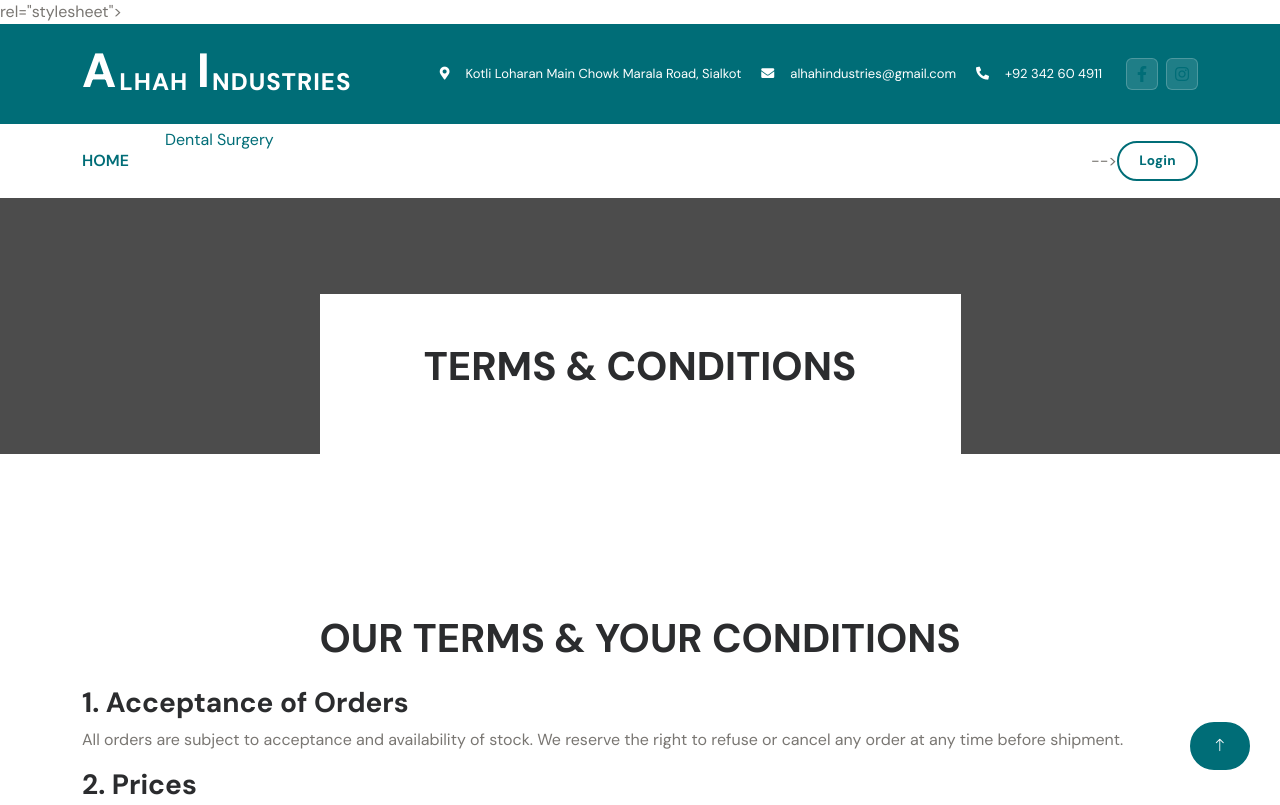
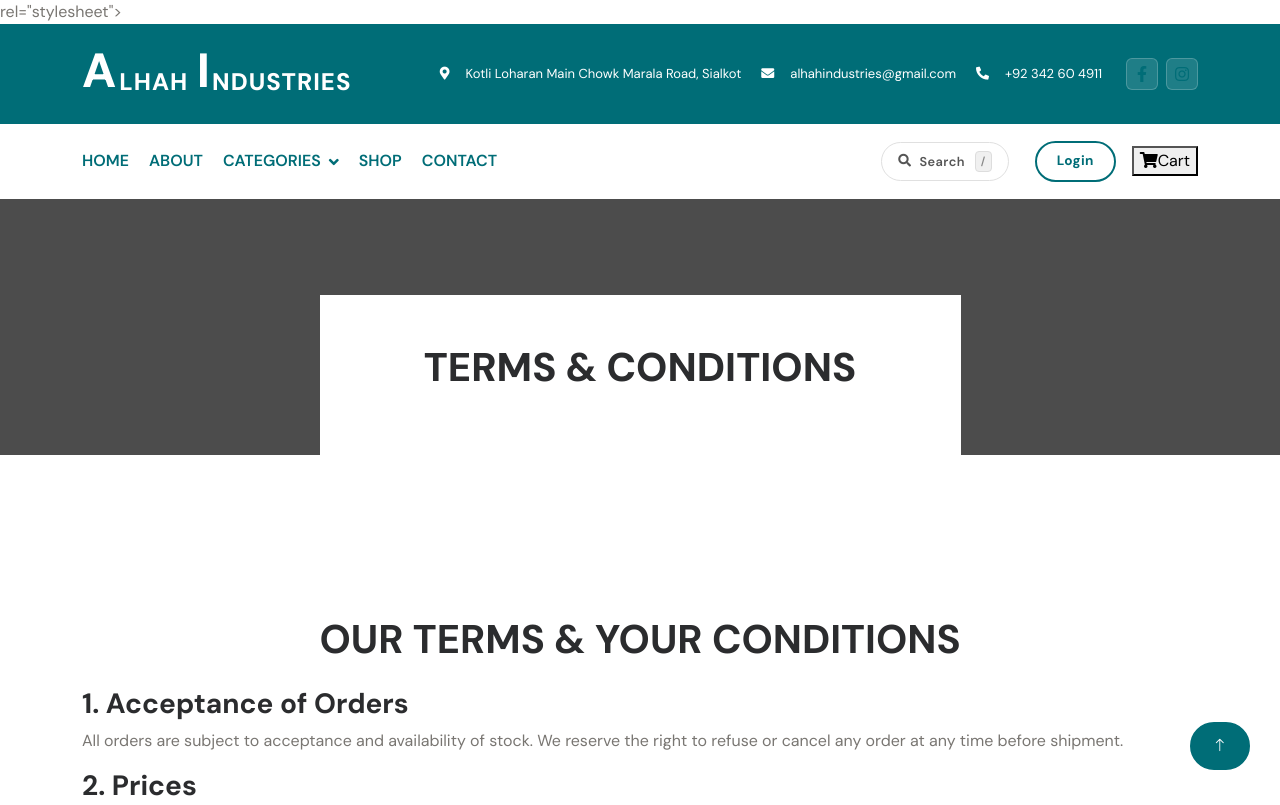
Before and after one commit to hamzaqadus78/alhah-upgraded, a plain HTML site: page Terms&Conditions.html in a window 1280 px wide. Shown: the top 805 px of the page. Drawn offline with nearby package versions, Linux system fonts and the light colour scheme; no server answers.

Commit message:
Fix inconsistent navbar on About, Contact, Terms & Conditions, Plastic Surgery, and Ophthalmic Surgery pages to match Home (add Shop link, proper Search/Login/Cart row)

```diff
--- a/Neuro.html
+++ b/Neuro.html
@@ -101,7 +101,15 @@
         -->
     </div>
 </div>
+                        <a href="shop.html" class="nav-item nav-link">Shop</a>
                         <a href="contact.html" class="nav-item nav-link">Contact</a>
+                    </div>
+                    <div class="ms-auto d-flex align-items-center gap-3 py-2">
+                        <a href="login.html" id="authNavLink" class="nav-item nav-link">Login</a>
+                        <button class="shop-cart-nav-btn" onclick="AlhahShop.open()">
+                            <i class="fas fa-shopping-cart"></i><span>Cart</span>
+                            <span class="shop-cart-badge" style="display:none">0</span>
+                        </button>
                     </div>
                     <!-- <div class="ms-auto d-none d-lg-block">
                         <a href="https://htmlcodex.com/downloading/?item=3556" class="btn btn-primary py-2 px-3">Buy Pro Version</a>
@@ -300,6 +308,8 @@ Our commitment is to provide ophthalmic surgeons with instruments that offer pre
     <!-- Template Javascript -->
     <script src="js/config.js"></script>
     <script src="js/theme.js"></script>
+    <script src="js/auth.js"></script>
+    <script src="js/shop-cart.js"></script>
     <script src="js/main.js"></script>
     <script src="js/search.js"></script>
     <script src="js/scroll-animations.js"></script>
--- a/Terms&Conditions.html
+++ b/Terms&Conditions.html
@@ -90,28 +90,23 @@
                 <div class="collapse navbar-collapse" id="navbarCollapse">
                     <div class="navbar-nav">
                         <a href="index.html" class="nav-item nav-link">Home</a>
-                        <!-- <a href="about.html" class="nav-item nav-link">About</a> -->
-                        <!-- <a href="service.html" class="nav-item nav-link">Services</a> -->
-   <!-- <div class="nav-item dropdown">
-    <a href="#" class="nav-link dropdown-toggle" data-bs-toggle="dropdown">Categories</a>
-    <div class="dropdown-menu bg-light rounded-0 rounded-bottom m-0">
-
-        <!-- <a href="GeneralSurgery.html"    class="dropdown-item" data-pdf="pdf/Lab Task2.pdf">General Surgery</a> -->
-        <a href="DentalSurgery.html"     class="dropdown-item" data-pdf="pdf/Lab Task2.pdf">Dental Surgery</a>
-        <!--
-        <a href="Orthipaedic.html"      class="dropdown-item" data-pdf="pdf/Lab Task2.pdf">Orthopedic Surgery</a>
-        <a href="Spinal.html"      class="dropdown-item" data-pdf="pdf/Lab Task2.pdf">Spinal Surgery</a>
-        <a href="Neuro.html"      class="dropdown-item" data-pdf="pdf/Lab Task2.pdf">Neuro Surgery</a>
-        -->
-
-    </div>
-</div> -->
-                        <!-- <a href="contact.html" class="nav-item nav-link">Contact</a> -->
+                        <a href="about.html" class="nav-item nav-link">About</a>
+                        <div class="nav-item dropdown">
+                            <a href="#" class="nav-link dropdown-toggle" data-bs-toggle="dropdown">Categories</a>
+                            <div class="dropdown-menu bg-light rounded-0 rounded-bottom m-0">
+                                <a href="DentalSurgery.html" class="dropdown-item">Dental Surgery</a>
+                            </div>
+                        </div>
+                        <a href="shop.html" class="nav-item nav-link">Shop</a>
+                        <a href="contact.html" class="nav-item nav-link">Contact</a>
+                    </div>
+                    <div class="ms-auto d-flex align-items-center gap-3 py-2">
                         <a href="login.html" id="authNavLink" class="nav-item nav-link">Login</a>
+                        <button class="shop-cart-nav-btn" onclick="AlhahShop.open()">
+                            <i class="fas fa-shopping-cart"></i><span>Cart</span>
+                            <span class="shop-cart-badge" style="display:none">0</span>
+                        </button>
                     </div>
-                    <!-- <div class="ms-auto d-none d-lg-block">
-                        <a href="https://htmlcodex.com/downloading/?item=3556" class="btn btn-primary py-2 px-3">Buy Pro Version</a>
-                    </div> -->
                 </div>
             </nav>
         </div>
@@ -295,6 +290,7 @@
     <script src="js/config.js"></script>
     <script src="js/theme.js"></script>
     <script src="js/auth.js"></script>
+    <script src="js/shop-cart.js"></script>
 
     <script src="js/search.js"></script>
     <script src="js/scroll-animations.js"></script>
```
Also changed, not shown: Spinal.html (+10 -0 lines), about.html (+8 -3 lines), contact.html (+8 -0 lines).
